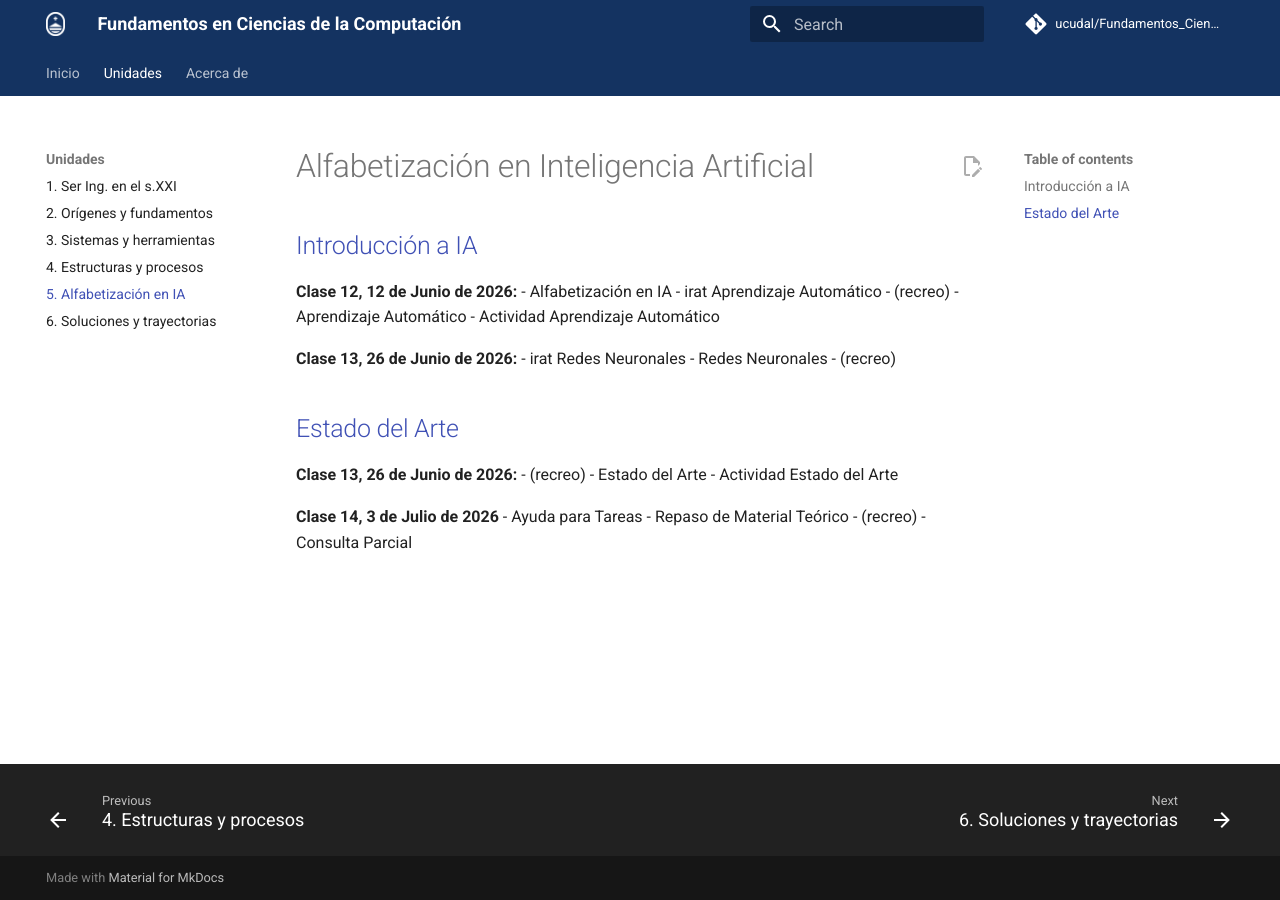
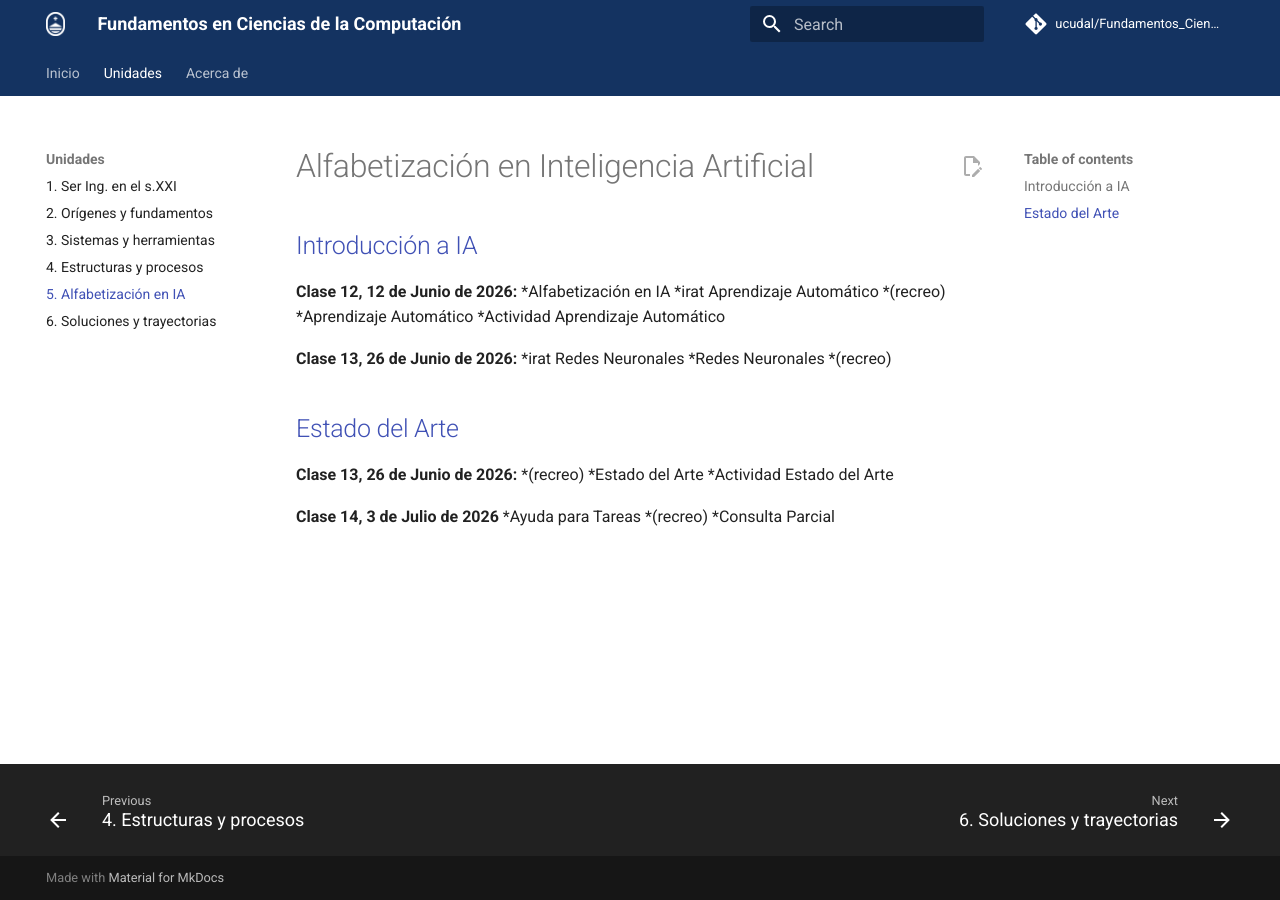
Before and after one commit to ucudal/Fundamentos_Ciencias_Computacion_Conceptos, an MkDocs documentation site: the page built from docs/unidad/5/readme.md, in a window 1280 px wide. Built offline with MkDocs 1.6.1 and Material for MkDocs 9.7.7, drawn with Linux system fonts in a browser that asks for light colours; comment, search, counter and statistics services are not loaded.

Commit message:
chore: fixing path

```diff
--- a/docs/unidad/5/readme.md
+++ b/docs/unidad/5/readme.md
@@ -3,26 +3,25 @@
 ## [Introducción a IA](Introducción/readme.md)
 
 **Clase 12, 12 de Junio de 2026:**
-- Alfabetización en IA
-- irat Aprendizaje Automático
-- (recreo)
-- Aprendizaje Automático
-- Actividad Aprendizaje Automático
+*Alfabetización en IA
+*irat Aprendizaje Automático
+*(recreo)
+*Aprendizaje Automático
+*Actividad Aprendizaje Automático
 
 **Clase 13, 26 de Junio de 2026:**
-- irat Redes Neuronales
-- Redes Neuronales
-- (recreo)
+*irat Redes Neuronales
+*Redes Neuronales
+*(recreo)
 
 ## [Estado del Arte](Actualidad/readme.md)
 
 **Clase 13, 26 de Junio de 2026:**
-- (recreo)
-- Estado del Arte
-- Actividad Estado del Arte
+*(recreo)
+*Estado del Arte
+*Actividad Estado del Arte
 
 **Clase 14, 3 de Julio de 2026**
-- Ayuda para Tareas
-- Repaso de Material Teórico
-- (recreo)
-- Consulta Parcial
+*Ayuda para Tareas
+*(recreo)
+*Consulta Parcial
```
Also changed, not shown: docs/unidad/5/Introducción/readme.md (+1 -1 lines).
